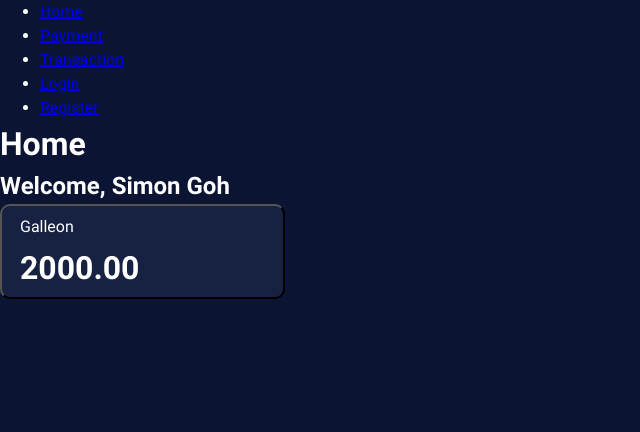
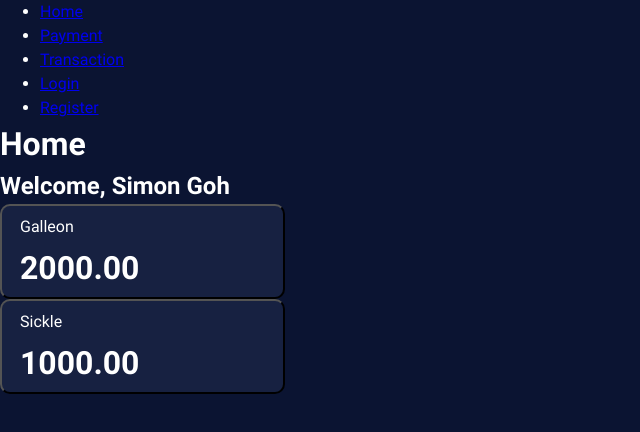
Before and after one commit to BuzzOffer/E-Gringotts-Frontend, a React (Vite) app: page / in a window 1280 px wide. Shown: the top 432 px of the page, without its empty margins (0-640 px from the left). Built offline with nearby package versions, Linux system fonts and the light colour scheme.

Commit message:
Added balanceSickle component

```diff
--- /dev/null
+++ b/src/pages/Home/balanceSickle.jsx
@@ -0,0 +1,13 @@
+function BalanceSickle() {
+    let balance = 1000.00
+    return (
+        <div>
+            <button className="balSickle" id="balance">
+                <h3 id="currencyLabel">Sickle</h3>
+                <h1 id="amountLabel">{balance.toFixed(2)}</h1>
+            </button>
+        </div>
+    );
+}
+
+export default BalanceSickle
--- a/src/pages/Home/index.jsx
+++ b/src/pages/Home/index.jsx
@@ -1,5 +1,6 @@
 import Welcome from './welcome.jsx'
 import BalanceGalleon from './balanceGalleon.jsx';
+import BalanceSickle from './balanceSickle.jsx';
 import './home.css'
 
 export default function Home(){
@@ -8,6 +9,7 @@ export default function Home(){
             <h1>Home</h1>
             <Welcome />
             <BalanceGalleon />
+            <BalanceSickle />
         </>
     );
 }
```
